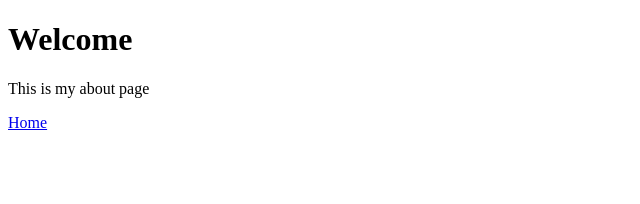
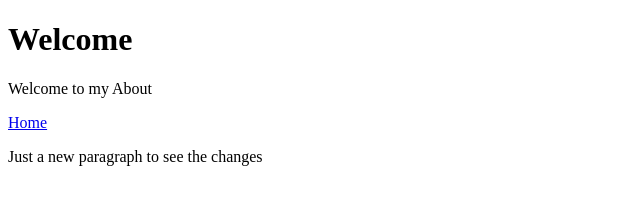
Before and after one commit to Denny-Kroupis/AwesomeLandingPage, a plain HTML site: page about.html in a window 1280 px wide. Shown: the whole page, without its empty margins (0-640 px from the left). Drawn offline with Linux system fonts and the light colour scheme.

Commit message:
Uptadet about.html
just change few thinks

```diff
--- a/about.html
+++ b/about.html
@@ -7,7 +7,8 @@
 </head>
 <body>
     <h1>Welcome</h1>
-        <p>This is my about page</p>
+        <p>Welcome to my About</p>
         <a href="index.html">Home</a>
+        <p>Just a new paragraph to see the changes</p>
 </body>
 </html>
```
